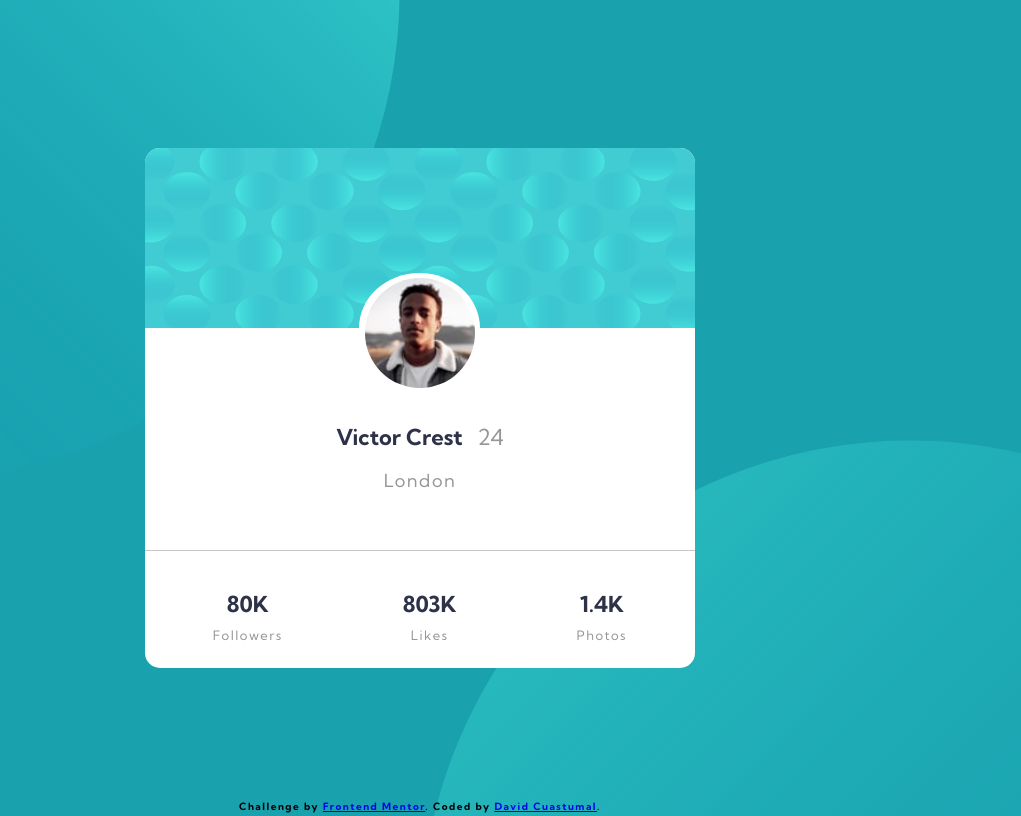
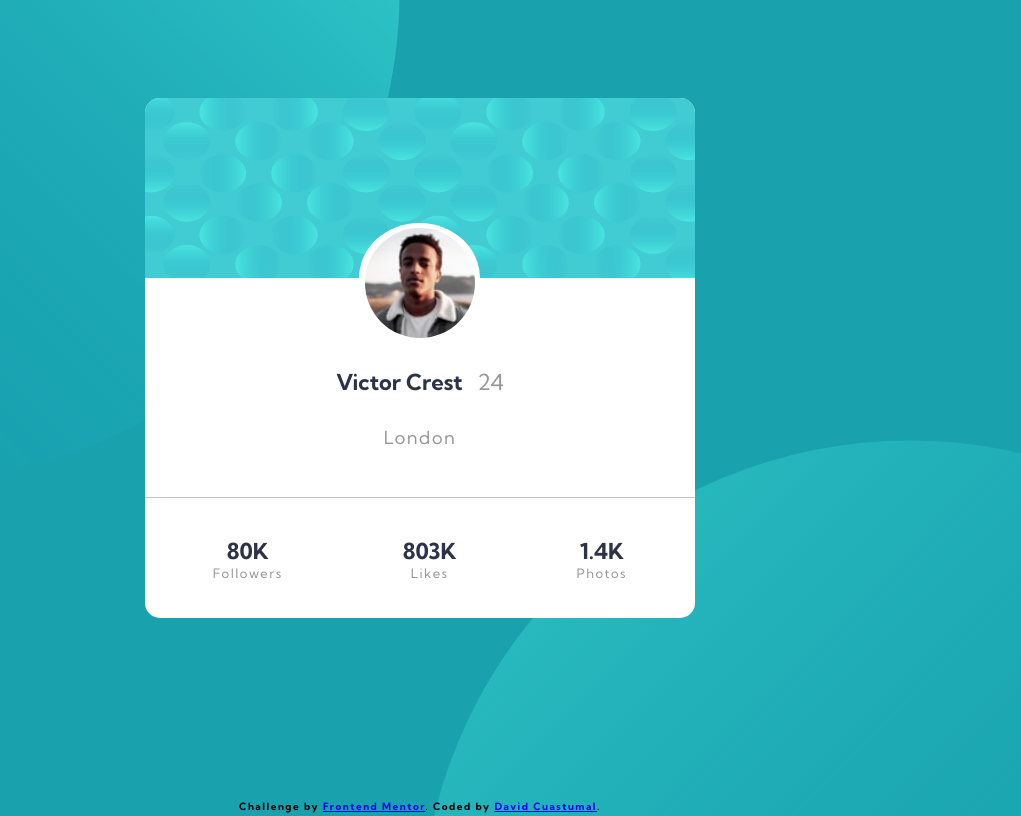
Before and after one commit to Dcuastumal/Profile-card-component, a plain HTML site: page index.html in a window 1536 px wide. Shown: the whole page, without its empty margins (348-1369 px from the left). Drawn offline with Linux system fonts and the light colour scheme.

Commit message:
add new propierties in css (margin-top and remove transform)

```diff
--- a/assets/css/body.css
+++ b/assets/css/body.css
@@ -3,7 +3,12 @@ html {
   font-size: 62.5%;
   font-family: 'Kumbh Sans', sans-serif;
 }
+*, *::before, *::after {
+    box-sizing: inherit;
+}
+
 body {
+  overflow: hidden;
   font-size: 1rem;
   background-color: var(--Dark-cyan);
   letter-spacing: 1.5px;
@@ -37,10 +42,8 @@ p{
     font-weight: 400;
     color: var(--Dark-gray);
 }
-.lnd{
-    font-size: 15px;
-}
 .main {
+    margin-bottom: 100px;
     width: 33rem;
     height: 42rem;
     text-align: center;
@@ -68,27 +71,31 @@ p{
     z-index: -1;
 }
 .info{
-    transform: translateY(-5rem);
+     margin-top: -3rem;
+    /* transform: translateY(-5rem); */
 }
 .age{
     color: var(--Dark-gray);
     margin-left: 1rem;
     font-weight: 400;
 }
-hr{
-    display: none;
+.lnd{
+    font-size: 15px;
+    margin-top: 8rem;
 }
 .stats {
     border-top: solid 1px hsl(0, 5%, 78%);
     display: flex;
     justify-content: center;
-    transform: translateY(-4rem);
+    margin-top: -3.5rem;
+    /* transform: translateY(-4rem); */
 }
 .stats h4{
     cursor: pointer;
 }
 .stats p {
-    transform: translateY(-3rem);
+    margin-top: 5rem;
+    /* transform: translateY(-3rem); */
 }
 .box{
     margin: 10px 30px;
--- a/assets/css/media.css
+++ b/assets/css/media.css
@@ -1,3 +1,8 @@
+@media (max-width: 1439px) {
+    footer {
+        display: none;
+    }
+}
 @media (min-width: 1440px) {
     .circle-top{
         position: fixed;
@@ -32,14 +37,17 @@
         width: 22%;
     }
     .info{
-        transform: translateY(-3rem);
+        margin-top: -2rem;
+        /* transform: translateY(2rem); */
     }
     .lnd{
-        transform: translateY(-4rem);
+        margin-top: 8rem;
+        /* transform: translateY(-4rem); */
         font-size: 18px;
     }
     .stats {
-        transform: translateY(0rem);
+        margin-top: -3rem;
+        /* transform: translateY(0rem); */
     }
     .box{
         margin: 10px 60px;
--- a/index.html
+++ b/index.html
@@ -29,7 +29,6 @@
           Victor Crest <span class="age">24</span>
         </h1>
         <p class="lnd">London</p>
-        <hr>
       <div class="stats">
         <div class="box">
           <h4 id="followers">0</h4>
```
Lines whose indentation alone changed are shown as unchanged.
